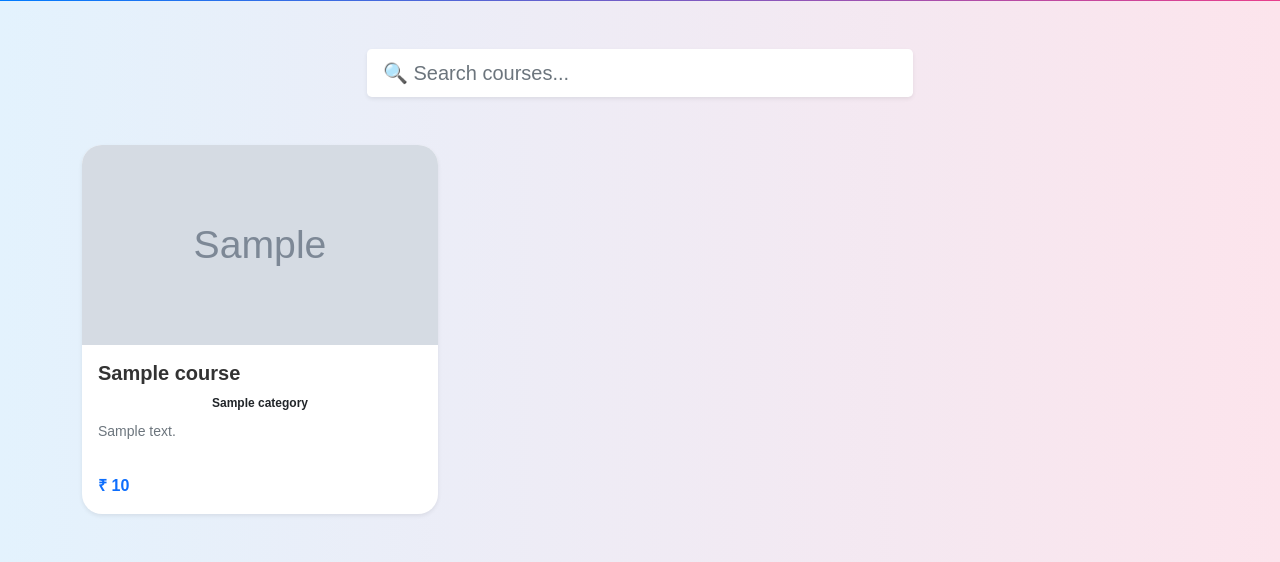
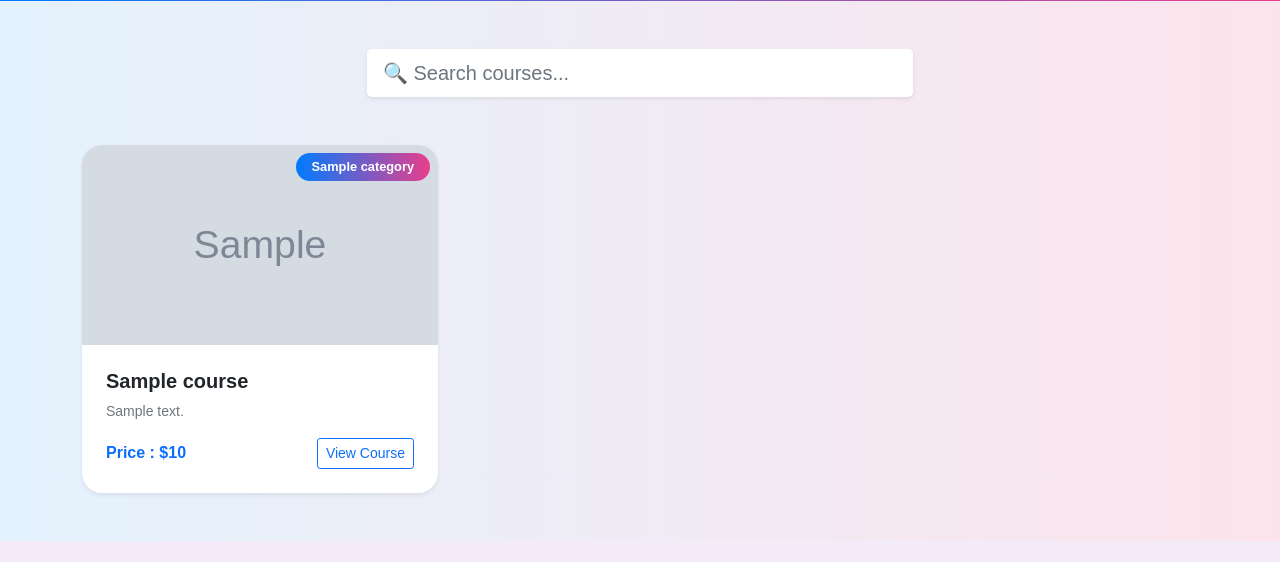
Before and after one commit to Rudro5532/Skillup-LMS, a Django app: page /all-courses in a window 1280 px wide. Shown: the part 285-847 px from the top of the page. After the commit the page ends 826 px from the top, so only its background shows below. Run offline with Django 5.2, Linux system fonts and the light colour scheme; tables that the repository leaves empty hold one stand-in row (values such as "Sample post"); grey boxes marked "Sample" are stand-in pictures.

Commit message:
get all course

```diff
--- a/static/js/scripts.js
+++ b/static/js/scripts.js
@@ -1,14 +1,15 @@
+const nameRegex = /^([A-Za-z]{2,})(\s[A-Za-z]{2,})$/;
+const usernameRegex = /^@([a-z0-9_]{3,})$/;
+const emailRegex = /^[A-Za-z0-9._%+-]+@[A-Za-z0-9.-]+\.[A-Za-z]{2,}$/;
+const passwordRegex = /^(?=.*[A-Z])(?=.*[a-z])(?=.*\d)(?=.*[!@#$%^&*_-])[A-Za-z\d!@#$%^&*_-]{6,}/;
+
+// student registration ajax
 $(document).ready(function(){
   console.log("LMS dom is ready student")
 
   $("#student_register").click(function(event){
     event.preventDefault()
     console.log("We ar inside in ready function")
-
-    const nameRegex = /^([A-Za-z]{2,})(\s[A-Za-z]{2,})$/;
-    const usernameRegex = /^@([a-z0-9_]{3,})$/;
-    const emailRegex = /^[A-Za-z0-9._%+-]+@[A-Za-z0-9.-]+\.[A-Za-z]{2,}$/;
-    const passwordRegex = /^(?=.*[A-Z])(?=.*[a-z])(?=.*\d)(?=.*[!@#$%^&*_-])[A-Za-z\d!@#$%^&*_-]{6,}/;
 
     const username = $("#username").val()
     const name = $("#name").val()
@@ -19,22 +20,27 @@ $(document).ready(function(){
 
     if(password !== confirm_password){
         $("#response").html("<p style='color:red'>Password and confirm pasword must be same</p>")
+        return
     }
 
     if(!nameRegex.test(name)){
         $("#response").html("<p style='color:red'>Please Enter correct and full name.</p>")
+        return
     }
 
     if(!emailRegex.test(email)){
         $("#response").html("<p style='color:red'>Please enter correct email</p>")
+        return
     }
 
     if(!usernameRegex.test(username)){
         $("#response").html("<p style='color:red'>Start with @ and use one number and always use small letter</p>")
+        return
     }
 
     if(!passwordRegex.test(password)){
         $("#responser").html("<p style='color:red'>write minimum 6 chracter of password. Minimum one capital letter one small letter one digit and one special charecter.</p>")
+        return
     }
 
     $.ajax({
@@ -64,5 +70,82 @@ $(document).ready(function(){
 
   })
 
+})
+
+// teacher registration ajax
+$(document).ready(function(){
+  console.log("LMS dom is ready Teacher")
+
+  $("#teacher_register").click(function(event){
+    event.preventDefault()
+    console.log("We ar inside in ready function")
+
+    const username = $("#username").val()
+    const name = $("#name").val()
+    const email = $("#email").val()
+    const password = $("#password").val()
+    const confirm_password = $("#confirm_password").val()
+    const subject = $("#subject").val()
+    const csrf_token = $("input[name=csrfmiddlewaretoken]").val();
+
+
+    if(!name || !username || !email || !password || !subject){
+        $("#response").html("<p style='color:red'>All field ar requeried</p>")
+        return
+    }
+
+    if(password !== confirm_password){
+        $("#response").html("<p style='color:red'>Password and confirm pasword must be same</p>")
+        return
+    }
+
+    if(!nameRegex.test(name)){
+        $("#response").html("<p style='color:red'>Please Enter correct and full name.</p>")
+        return
+    }
+
+    if(!emailRegex.test(email)){
+        $("#response").html("<p style='color:red'>Please enter correct email</p>")
+        return
+    }
+
+    if(!usernameRegex.test(username)){
+        $("#response").html("<p style='color:red'>Start with @ and use one number and always use small letter</p>")
+        return
+    }
+
+    if(!passwordRegex.test(password)){
+        $("#response").html("<p style='color:red'>write minimum 6 chracter of password. Minimum one capital letter one small letter one digit and one special charecter.</p>")
+        return
+    }
+
+    $.ajax({
+        url : "/account/teacher_signup/",
+        method : "POST",
+        data : {
+            name : name,
+            username : username,
+            email : email,
+            password : password,
+            confirm_password : confirm_password,
+            subject : subject,
+            csrfmiddlewaretoken: csrf_token
+
+        },
+        success : function(response){
+            if(response.success){
+                $("#response").text(response.message)
+            }else{
+                 $("#response").text("Please try again")
+            }
+        },
+
+        error : function(err){
+            $("#response").err
+        }
+    })
+
+  })
+
 
 })
--- a/templates/courses/courses.html
+++ b/templates/courses/courses.html
@@ -4,7 +4,7 @@
 
 {% include "partials/navbar.html" %}
 
-<!-- Hero Section (Gradient like home) -->
+<!-- Hero Section -->
 <section class="py-5 text-center text-white" style="background: linear-gradient(90deg, #007bff, #e83e8c);">
   <div class="container">
     <h1 class="display-5 fw-bold">All Premium Courses</h1>
@@ -25,29 +25,38 @@
 <section class="pb-5" id="courses">
   <div class="container">
     <div class="row g-4">
-
+      {% if courses %}
         {% for course in courses %}
           <div class="col-12 col-sm-6 col-lg-4">
-        <div class="card shadow-sm border-0 h-100 rounded-4 overflow-hidden">
-          <img src="{{ course.image.url }}" class="card-img-top" alt="{{ course.name }}" style="height: 200px; object-fit: cover;">
-          <div class="card-body d-flex flex-column">
-            <h5 class="fw-bold">{{ course.name }}</h5>
-            <span class="badge bg-gradient text-dark mb-2" style="background: linear-gradient(to right, #007bff, #e83e8c);">
+            <div class="card shadow-sm border-0 h-100 rounded-4 overflow-hidden position-relative">
+
+              <!-- Course Image with Category Badge -->
+              <div class="position-relative" style="height: 200px; overflow: hidden;">
+                <img src="{{ course.image.url }}" class="card-img-top w-100 h-100" alt="{{ course.name }}" style="object-fit: cover;">
+
+                <span class="position-absolute top-0 end-0 m-2 badge text-white px-3 py-2 rounded-pill"
+                      style="background: linear-gradient(to right, #007bff, #e83e8c); font-size: 0.8rem;">
                   {{ course.category }}
                 </span>
-            <p class="text-muted flex-grow-1 small">{{ course.description|truncatechars:100 }}</p>
-            <div class="d-flex justify-content-between align-items-center mt-3">
-              <span class="fw-bold text-primary">₹ {{ course.price }}</span>
-              {% comment %} <a href="{% url 'course_detail' course.slug %}" class="btn btn-outline-primary btn-sm">View Course</a> {% endcomment %}
+              </div>
+
+              <!-- Course Info -->
+              <div class="card-body d-flex flex-column p-4">
+                <h5 class="fw-bold text-dark mb-2">{{ course.name }}</h5>
+                <p class="text-muted small flex-grow-1 mb-3">{{ course.description|truncatechars:100 }}</p>
+                <div class="d-flex justify-content-between align-items-center">
+                  <span class="fw-bold text-primary">Price : ${{ course.price }}</span>
+                  <a href="#" class="btn btn-outline-primary btn-sm">View Course</a>
                 </div>
               </div>
             </div>
           </div>
-      {% empty %}
+        {% endfor %}
+      {% else %}
         <div class="col-12">
           <div class="alert alert-warning text-center">No paid courses available at the moment.</div>
         </div>
-      {% endfor %}
+      {% endif %}
     </div>
   </div>
 </section>
--- a/templates/partials/navbar.html
+++ b/templates/partials/navbar.html
@@ -15,7 +15,7 @@
             <!-- Centered Links -->
             <ul class="navbar-nav mx-auto mb-2 mb-lg-0">
                 <li class="nav-item"><a class="nav-link active" href="{% url "home" %}">Home</a></li>
-                <li class="nav-item"><a class="nav-link" href="#">Courses</a></li>
+                <li class="nav-item"><a class="nav-link" href="{% url "courses" %}">Courses</a></li>
                 <li class="nav-item"><a class="nav-link" href="#">About</a></li>
                 <li class="nav-item"><a class="nav-link" href="#">Contact</a></li>
             </ul>
```
Also changed, not shown: Account_app/views.py (+66 -44 lines), templates/account/teacher_signup.html (+9 -9 lines). Lines whose indentation alone changed are shown as unchanged.
